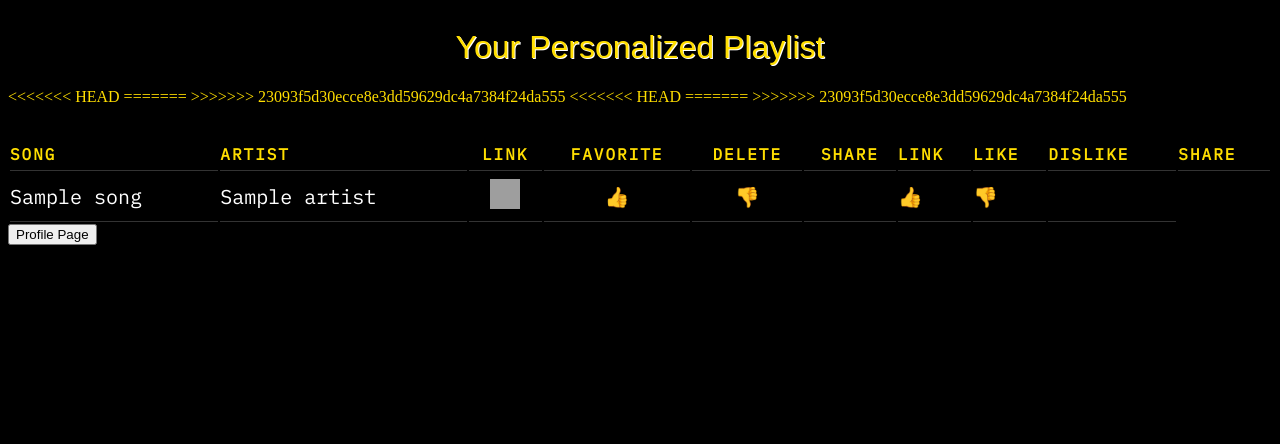
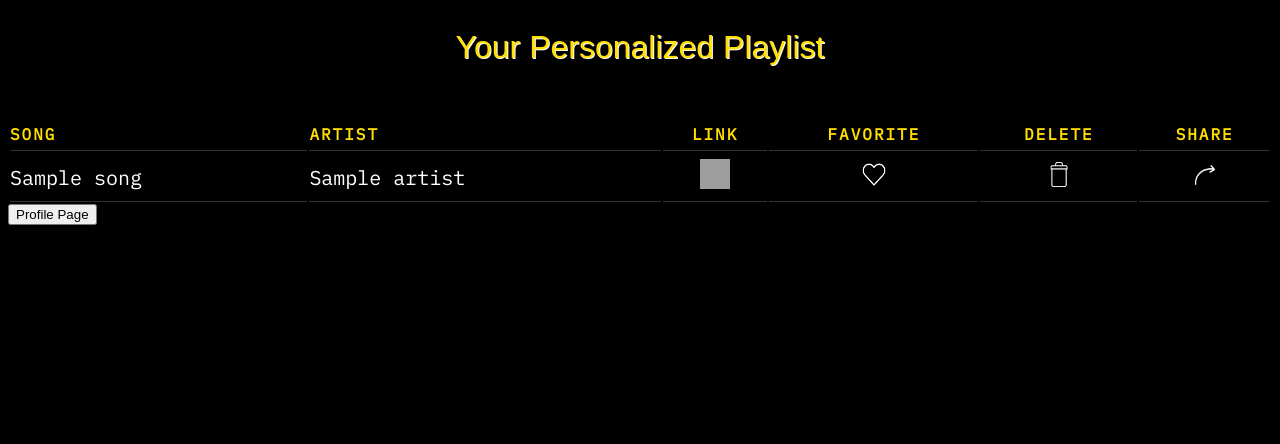
Before and after one commit to mhanna15/playlist-creator, a Python web app: template templates/playlist.html in a window 1280 px wide. Shown: the top 444 px of the page. Run offline with Jinja, Linux system fonts and the light colour scheme; the template is opened without the code that fills it: most values are stand-ins (such as "Sample title", 1, 10 or a date in 2020); some web fonts are replaced; grey boxes are pictures that could not be loaded.

Commit message:
Styling both questions and playlist page

```diff
--- a/styles/playlist.css
+++ b/styles/playlist.css
@@ -12,6 +12,7 @@ h1 {
   align-self: center;
   font-family: 'Lacquer', sans-serif;
   text-shadow: 1px 1px white;
+  margin-bottom: 20px;
 }
 
 #playlist {
@@ -23,6 +24,22 @@ h1 {
   width: 30px;
   height: 30px;
 }
+
+#sharebutton {
+  width: 20px;
+  height: 20px;
+}
+
+#favicon {
+  width: 30px;
+  height: 25px;
+}
+
+#trashicon {
+  width: 30px;
+  height: 25px;
+}
+
 td {
   font-size: 20px;
   border-bottom: 0.5px solid #333;
--- a/templates/playlist.html
+++ b/templates/playlist.html
@@ -13,18 +13,10 @@
   <tr>
     <th>Song</th>
     <th>Artist</th>
-<<<<<<< HEAD
     <th style="text-align:center">Link</th>
     <th style="text-align:center">Favorite</th>
     <th style="text-align:center">Delete</th>
     <th style="text-align:center">Share</th>
-=======
-    <th>Link</th>
-    <th>Like</th>
-    <th>Dislike</th>
-    <th>Share</th>
-    <!-- <th></th> -->
->>>>>>> 23093f5d30ecce8e3dd59629dc4a7384f24da555
   </tr>
   {% for song in songs %}
   <tr>
@@ -37,19 +29,11 @@
     <td style="text-align:center">
       <a href='{{ song.url }}'><img id = "spotifyicon" src = "images/spotifyimage.png" alt = "Spotify Button"></a>
     </td>
-<<<<<<< HEAD
-    <td style="text-align:center">👍</td>
-    <td style="text-align:center">👎</td>
-    <td style="text-align:center"><a href="https://twitter.com"><img src="images/share_icon.png" alt="share button"></a></td>
-=======
-    <td>👍</td>
-    <td>👎</td>
-    <td><a href="https://www.facebook.com/sharer/sharer.php?u={{song.url}}"><img src="images/share_icon.png" alt="share button"></a></td>
+    <td style="text-align:center"><img id = "favicon" src = "images/heart.png" alt = "Heart Icon"></td>
+    <td style="text-align:center"><img id = "trashicon" src = "images/trash.png" alt = "Trash Icon"></td>
+    <td style="text-align:center"><a href="https://www.facebook.com/sharer/sharer.php?u={{song.url}}"><img id = "sharebutton" src="images/share.png" alt="share button"></a></td>
 
-    <!-- TODO: might have to URL encode the song.url -->
-    <!-- <td><a href="/delete?song_url={{ song.url }}">Delete</a></td> -->
 
->>>>>>> 23093f5d30ecce8e3dd59629dc4a7384f24da555
   </tr>
   {% endfor %}
 </table>
--- a/templates/questions.html
+++ b/templates/questions.html
@@ -11,9 +11,9 @@
     <link href="https://fonts.googleapis.com/css?family=Abril+Fatface|Carter+One|Fjalla+One|Francois+One|IBM+Plex+Mono|Lacquer|Staatliches&display=swap" rel="stylesheet">
 
 </head>
-<p id = "welcome">Welcome, {{ nickname }}</p>
+<div id = "profileicon"><a href = "/profile"><img src = "images/profileicon.png" alt = "Profile Icon" width = 30px height = 30px></a></div>
 <p id ="logoutlink"><a href = "{{ logout_url }}">Logout</a></p>
-<h1>instrumental</h1>
+<h1><span id = "instru">instru</span>mental</h1>
 
 
 <div id = "quiz">
@@ -73,7 +73,7 @@
     <section id='tracks'>
         <h2>How many tracks do you want?</h2>
         <p>Quantity (between 1 and 500):</p>
-        <input type="number" name="quantity" min="1" max="100">
+        <input id = "input" type="number" name="quantity" min="1" max="100">
     </section>
 
         <input id = "submit" type="submit">
```
Also changed, not shown: images/heart-fill.png (added), images/heart.png (added), images/profileicon.png (added), images/share.png (added), images/trash-can (1).png (deleted), images/trash.png (added), scripts/playlist.js (added), styles/questions.css, 1 other file.
